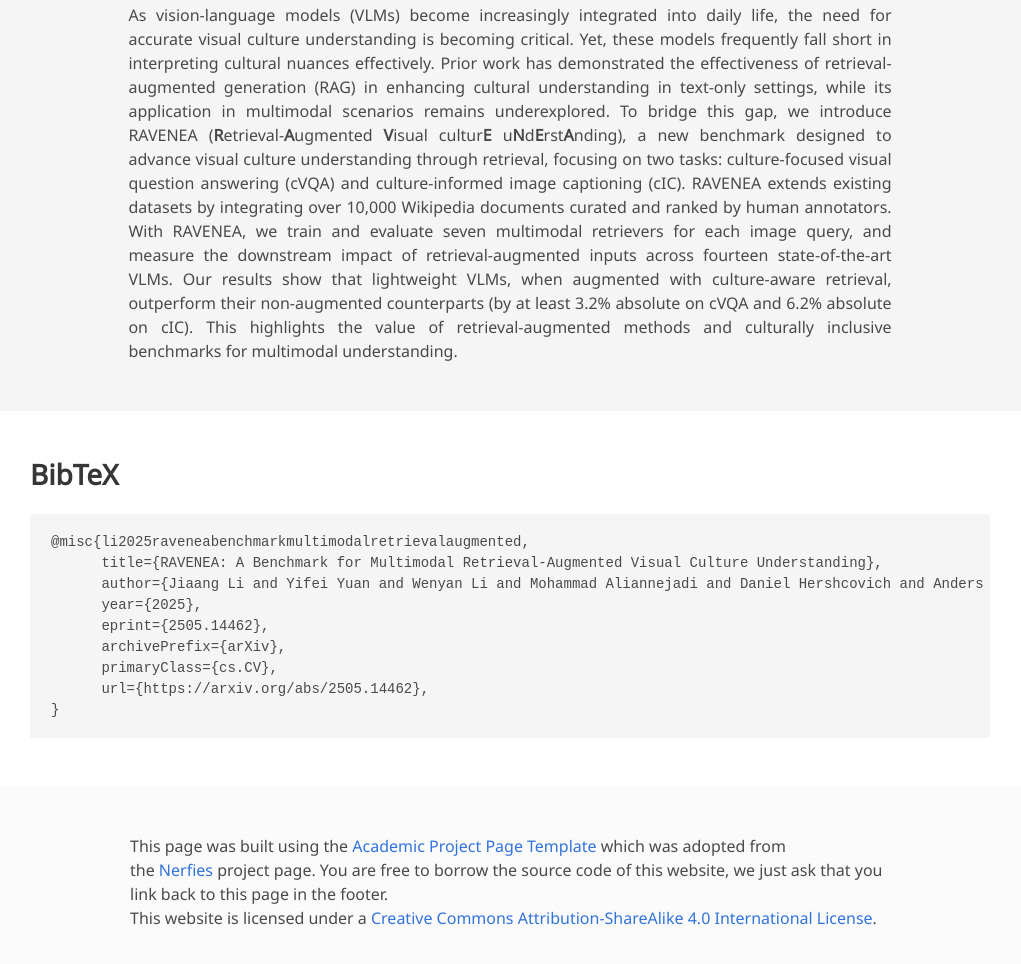
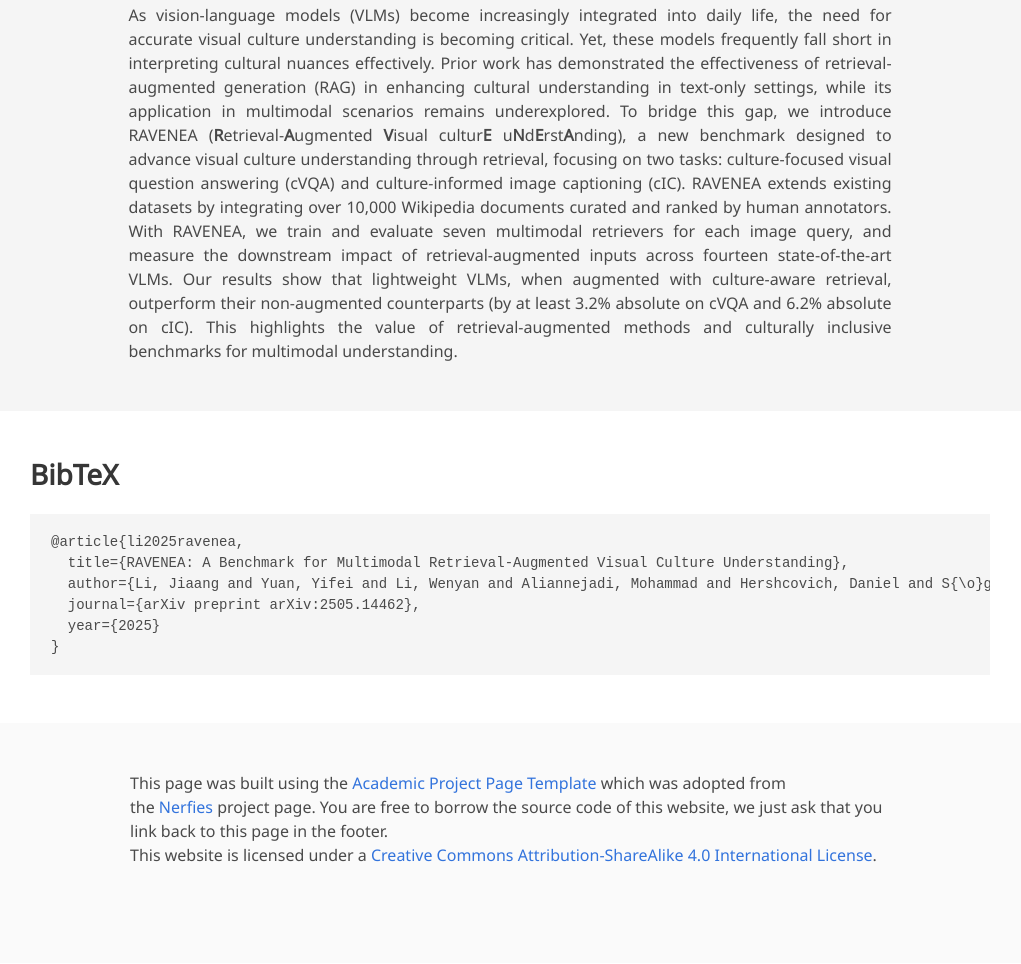
Before and after one commit to jiaangli/RAVENEA, a plain HTML site: page index.html in a window 1280 px wide. Shown: the part 1572-2536 px from the top of the page, without its empty margins (130-1151 px from the left). Drawn offline with nearby package versions, Linux system fonts and the light colour scheme; some icons are missing; a web font is replaced by a local one.

Commit message:
update bibtex

```diff
--- a/index.html
+++ b/index.html
@@ -374,14 +374,11 @@
   <section class="section" id="BibTeX">
     <div class="container is-max-desktop content">
       <h2 class="title">BibTeX</h2>
-      <pre><code>@misc{li2025raveneabenchmarkmultimodalretrievalaugmented,
-      title={RAVENEA: A Benchmark for Multimodal Retrieval-Augmented Visual Culture Understanding},
-      author={Jiaang Li and Yifei Yuan and Wenyan Li and Mohammad Aliannejadi and Daniel Hershcovich and Anders Søgaard and Ivan Vulić and Wenxuan Zhang and Paul Pu Liang and Yang Deng and Serge Belongie},
-      year={2025},
-      eprint={2505.14462},
-      archivePrefix={arXiv},
-      primaryClass={cs.CV},
-      url={https://arxiv.org/abs/2505.14462},
+      <pre><code>@article{li2025ravenea,
+  title={RAVENEA: A Benchmark for Multimodal Retrieval-Augmented Visual Culture Understanding},
+  author={Li, Jiaang and Yuan, Yifei and Li, Wenyan and Aliannejadi, Mohammad and Hershcovich, Daniel and S{\o}gaard, Anders and Vuli{\'c}, Ivan and Zhang, Wenxuan and Liang, Paul Pu and Deng, Yang and others},
+  journal={arXiv preprint arXiv:2505.14462},
+  year={2025}
 }</code></pre>
     </div>
 </section>
```
